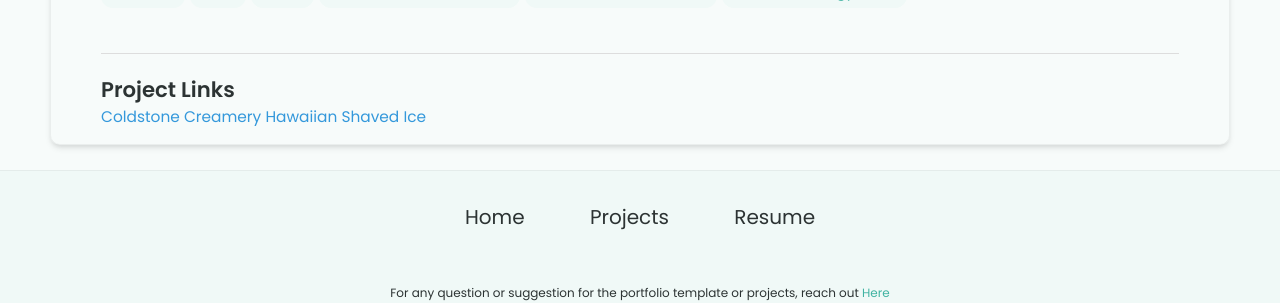
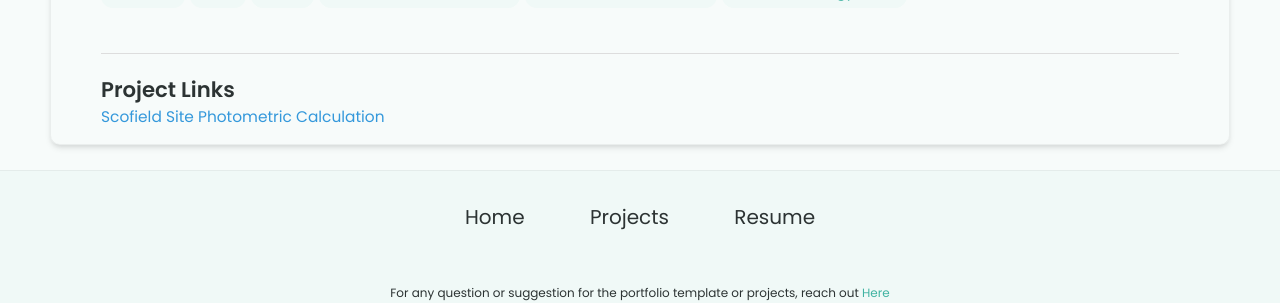
Before and after one commit to rmcb-ghub/rmcb-ghub.github.io, a Jekyll site: the page built from _projects/Site Photometric Calculation/index.md, in a window 1280 px wide. Shown: the part 703-1006 px from the top of the page. Built offline with Jekyll 4.4.1, drawn with Linux system fonts in a browser that asks for light colours.

Commit message:
Update index.md

```diff
--- a/_projects/Site Photometric Calculation/index.md
+++ b/_projects/Site Photometric Calculation/index.md
@@ -14,5 +14,4 @@ main-image: /sitepcalc.jpg
 
 ---
 ## Project Links
-[Coldstone Creamery](https://drive.google.com/file/d/1fdUjbuG2iguGlwywas50zo4ijQJV73z5/view?usp=sharing)
-[Hawaiian Shaved Ice](https://drive.google.com/file/d/1eWSa9Uhf-2bb7qdJzW0PQt04viR1rD3z/view?usp=drive_link)
+[Scofield Site Photometric Calculation](https://drive.google.com/file/d/1yHdAOmijMHn0LwZVHNhiNnbYf5cqoxMk/view?usp=drive_link)
```
